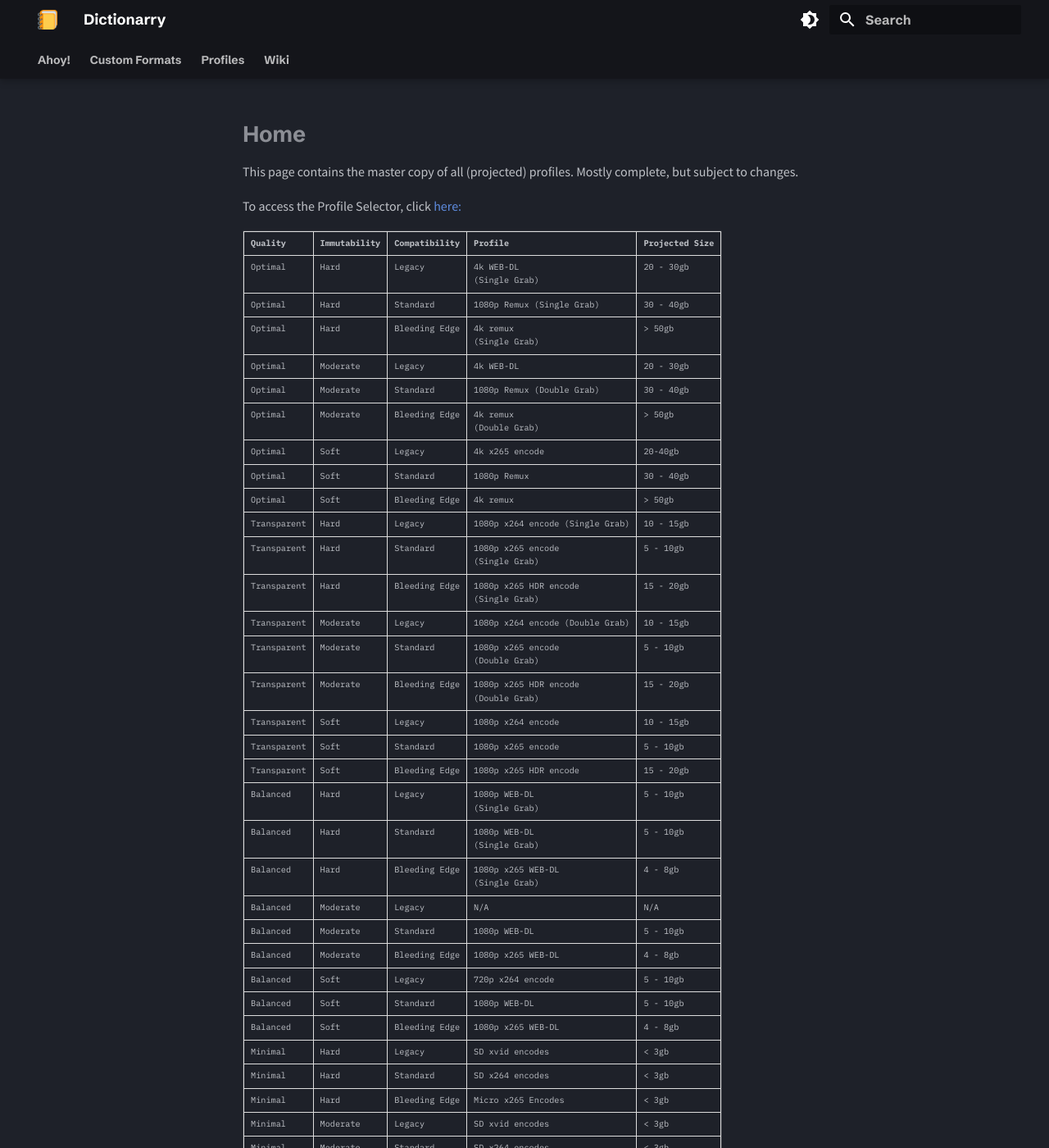
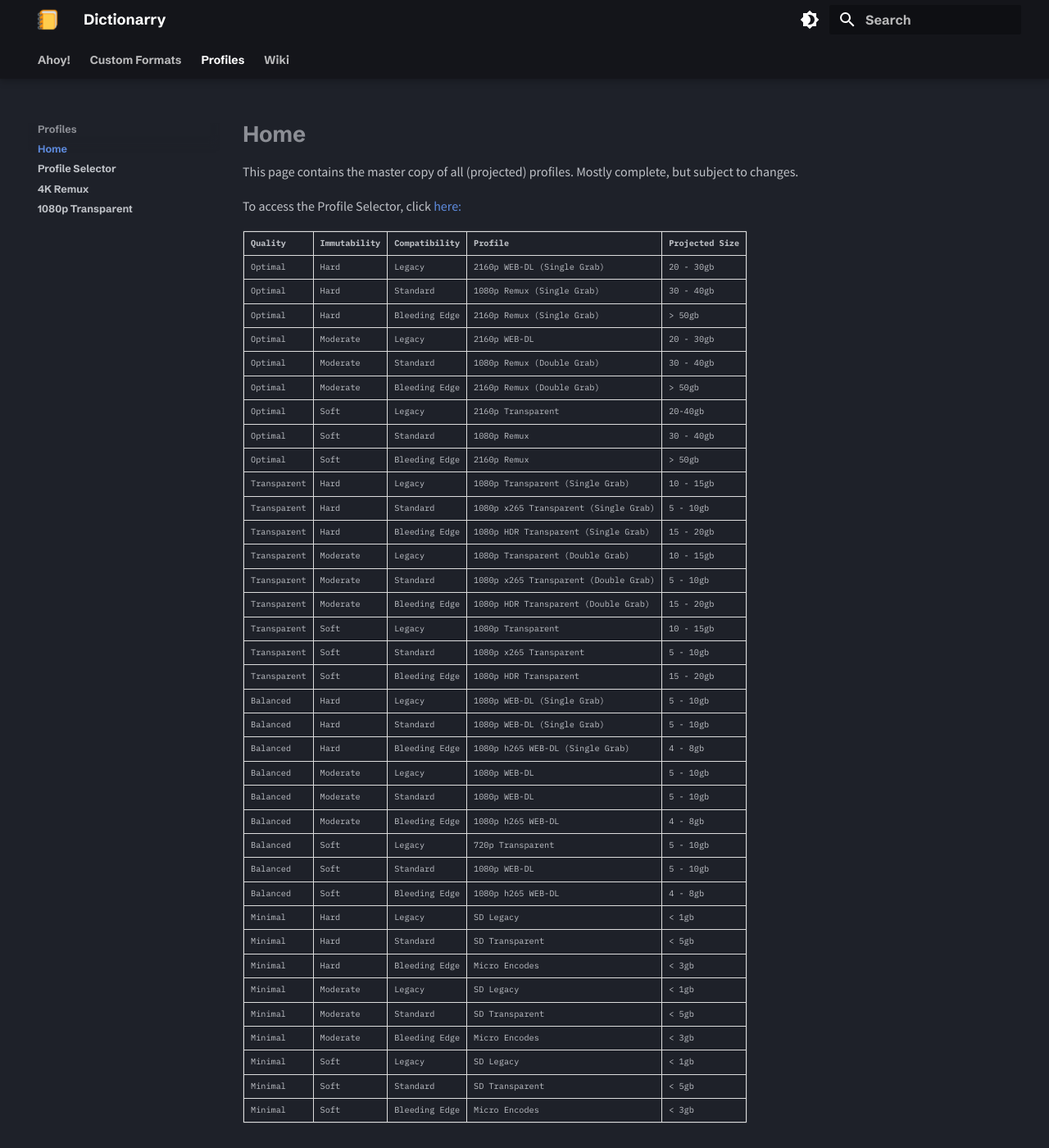
Before and after one commit to santiagosayshey/website, an MkDocs documentation site: the page built from docs/Profiles/Home.md, in a window 1280 px wide and 1400 px high. Shown: the whole window at 82% size. Built offline with MkDocs 1.6.1 and Material for MkDocs 9.7.7, drawn with Linux system fonts in a browser that asks for light colours; some of the changed text lies outside the part shown.

```diff
--- a/docs/Profiles/Home.md
+++ b/docs/Profiles/Home.md
@@ -4,39 +4,39 @@ To access the Profile Selector, click [here:](https://selectarr.pages.dev/)
 
 | Quality | Immutability | Compatibility | Profile | Projected Size |
 | ---- | ---- | ---- | ---- | ---- |
-| Optimal | Hard | Legacy | 4k WEB-DL<br>(Single Grab) | 20 - 30gb |
+| Optimal | Hard | Legacy | 2160p WEB-DL (Single Grab) | 20 - 30gb |
 | Optimal | Hard | Standard | 1080p Remux (Single Grab) | 30 - 40gb |
-| Optimal | Hard | Bleeding Edge | 4k remux<br>(Single Grab) | > 50gb |
-| Optimal | Moderate | Legacy | 4k WEB-DL | 20 - 30gb |
+| Optimal | Hard | Bleeding Edge | 2160p Remux (Single Grab) | > 50gb |
+| Optimal | Moderate | Legacy | 2160p WEB-DL | 20 - 30gb |
 | Optimal | Moderate | Standard | 1080p Remux (Double Grab) | 30 - 40gb |
-| Optimal | Moderate | Bleeding Edge | 4k remux<br>(Double Grab) | > 50gb |
-| Optimal | Soft | Legacy | 4k x265 encode | 20-40gb |
+| Optimal | Moderate | Bleeding Edge | 2160p Remux (Double Grab) | > 50gb |
+| Optimal | Soft | Legacy | 2160p Transparent | 20-40gb |
 | Optimal | Soft | Standard | 1080p Remux | 30 - 40gb |
-| Optimal | Soft | Bleeding Edge | 4k remux | > 50gb |
-| Transparent | Hard | Legacy | 1080p x264 encode (Single Grab) | 10 - 15gb |
-| Transparent | Hard | Standard | 1080p x265 encode<br>(Single Grab) | 5 - 10gb |
-| Transparent | Hard | Bleeding Edge | 1080p x265 HDR encode<br>(Single Grab) | 15 - 20gb |
-| Transparent | Moderate | Legacy | 1080p x264 encode (Double Grab) | 10 - 15gb |
-| Transparent | Moderate | Standard | 1080p x265 encode<br>(Double Grab) | 5 - 10gb |
-| Transparent | Moderate | Bleeding Edge | 1080p x265 HDR encode<br>(Double Grab)<br> | 15 - 20gb |
-| Transparent | Soft | Legacy | 1080p x264 encode | 10 - 15gb |
-| Transparent | Soft | Standard | 1080p x265 encode | 5 - 10gb |
-| Transparent | Soft | Bleeding Edge | 1080p x265 HDR encode | 15 - 20gb |
-| Balanced | Hard | Legacy | 1080p WEB-DL<br>(Single Grab) | 5 - 10gb |
-| Balanced | Hard | Standard | 1080p WEB-DL<br>(Single Grab) | 5 - 10gb |
-| Balanced | Hard | Bleeding Edge | 1080p x265 WEB-DL<br>(Single Grab) | 4 - 8gb |
-| Balanced | Moderate | Legacy | N/A | N/A |
+| Optimal | Soft | Bleeding Edge | 2160p Remux | > 50gb |
+| Transparent | Hard | Legacy | 1080p Transparent (Single Grab) | 10 - 15gb |
+| Transparent | Hard | Standard | 1080p x265 Transparent (Single Grab) | 5 - 10gb |
+| Transparent | Hard | Bleeding Edge | 1080p HDR Transparent (Single Grab) | 15 - 20gb |
+| Transparent | Moderate | Legacy | 1080p Transparent (Double Grab) | 10 - 15gb |
+| Transparent | Moderate | Standard | 1080p x265 Transparent (Double Grab) | 5 - 10gb |
+| Transparent | Moderate | Bleeding Edge | 1080p HDR Transparent (Double Grab) | 15 - 20gb |
+| Transparent | Soft | Legacy | 1080p Transparent | 10 - 15gb |
+| Transparent | Soft | Standard | 1080p x265 Transparent | 5 - 10gb |
+| Transparent | Soft | Bleeding Edge | 1080p HDR Transparent | 15 - 20gb |
+| Balanced | Hard | Legacy | 1080p WEB-DL (Single Grab) | 5 - 10gb |
+| Balanced | Hard | Standard | 1080p WEB-DL (Single Grab) | 5 - 10gb |
+| Balanced | Hard | Bleeding Edge | 1080p h265 WEB-DL (Single Grab) | 4 - 8gb |
+| Balanced | Moderate | Legacy | 1080p WEB-DL | 5 - 10gb |
 | Balanced | Moderate | Standard | 1080p WEB-DL | 5 - 10gb |
-| Balanced | Moderate | Bleeding Edge | 1080p x265 WEB-DL | 4 - 8gb |
-| Balanced | Soft | Legacy | 720p x264 encode | 5 - 10gb |
+| Balanced | Moderate | Bleeding Edge | 1080p h265 WEB-DL | 4 - 8gb |
+| Balanced | Soft | Legacy | 720p Transparent | 5 - 10gb |
 | Balanced | Soft | Standard | 1080p WEB-DL | 5 - 10gb |
-| Balanced | Soft | Bleeding Edge | 1080p x265 WEB-DL | 4 - 8gb |
-| Minimal | Hard | Legacy | SD xvid encodes | < 3gb |
-| Minimal | Hard | Standard | SD x264 encodes | < 3gb |
-| Minimal | Hard | Bleeding Edge | Micro x265 Encodes | < 3gb |
-| Minimal | Moderate | Legacy | SD xvid encodes | < 3gb |
-| Minimal | Moderate | Standard | SD x264 encodes | < 3gb |
-| Minimal | Moderate | Bleeding Edge | Micro x265 Encodes | < 3gb |
-| Minimal | Soft | Legacy | SD xvid encodes | < 3gb |
-| Minimal | Soft | Standard | SD x264 encodes | < 3gb |
-| Minimal | Soft | Bleeding Edge | Micro x265 Encodes | < 3gb |
+| Balanced | Soft | Bleeding Edge | 1080p h265 WEB-DL | 4 - 8gb |
+| Minimal | Hard | Legacy | SD Legacy | < 1gb |
+| Minimal | Hard | Standard | SD Transparent | < 5gb |
+| Minimal | Hard | Bleeding Edge | Micro Encodes | < 3gb |
+| Minimal | Moderate | Legacy | SD Legacy | < 1gb |
+| Minimal | Moderate | Standard | SD Transparent | < 5gb |
+| Minimal | Moderate | Bleeding Edge | Micro Encodes | < 3gb |
+| Minimal | Soft | Legacy | SD Legacy | < 1gb |
+| Minimal | Soft | Standard | SD Transparent | < 5gb |
+| Minimal | Soft | Bleeding Edge | Micro Encodes | < 3gb |
--- a/mkdocs.yml
+++ b/mkdocs.yml
@@ -51,10 +51,10 @@ nav:
       - "Resolutions": "Custom Formats/Resolutions.md"
       - "Sources": "Custom Formats/Sources.md"
   - "Profiles":
-      - "Home": "Profiles/home.md"
+      - "Home": "Profiles/Home.md"
       - "Profile Selector": "https://selectarr.pages.dev"
       - "4K Remux": "Profiles/4k Remux.md"
-      - "1080p x264 Encode": "Profiles/1080p x264 Encode.md"
+      - "1080p Transparent": "Profiles/1080p Transparent.md"
   - "Wiki":
       - "Golden Popcorn Performance Index": "Wiki/Golden Popcorn Performance Index.md"
       - "Importing Profiles & Custom Formats": "Wiki/Importing Profiles & Custom Formats.md"
```
Also changed, not shown: docs/Profiles/1080p Transparent.md (renamed from docs/Profiles/Transparent.md, +3 -3 lines), docs/.obsidian/workspace.json.
